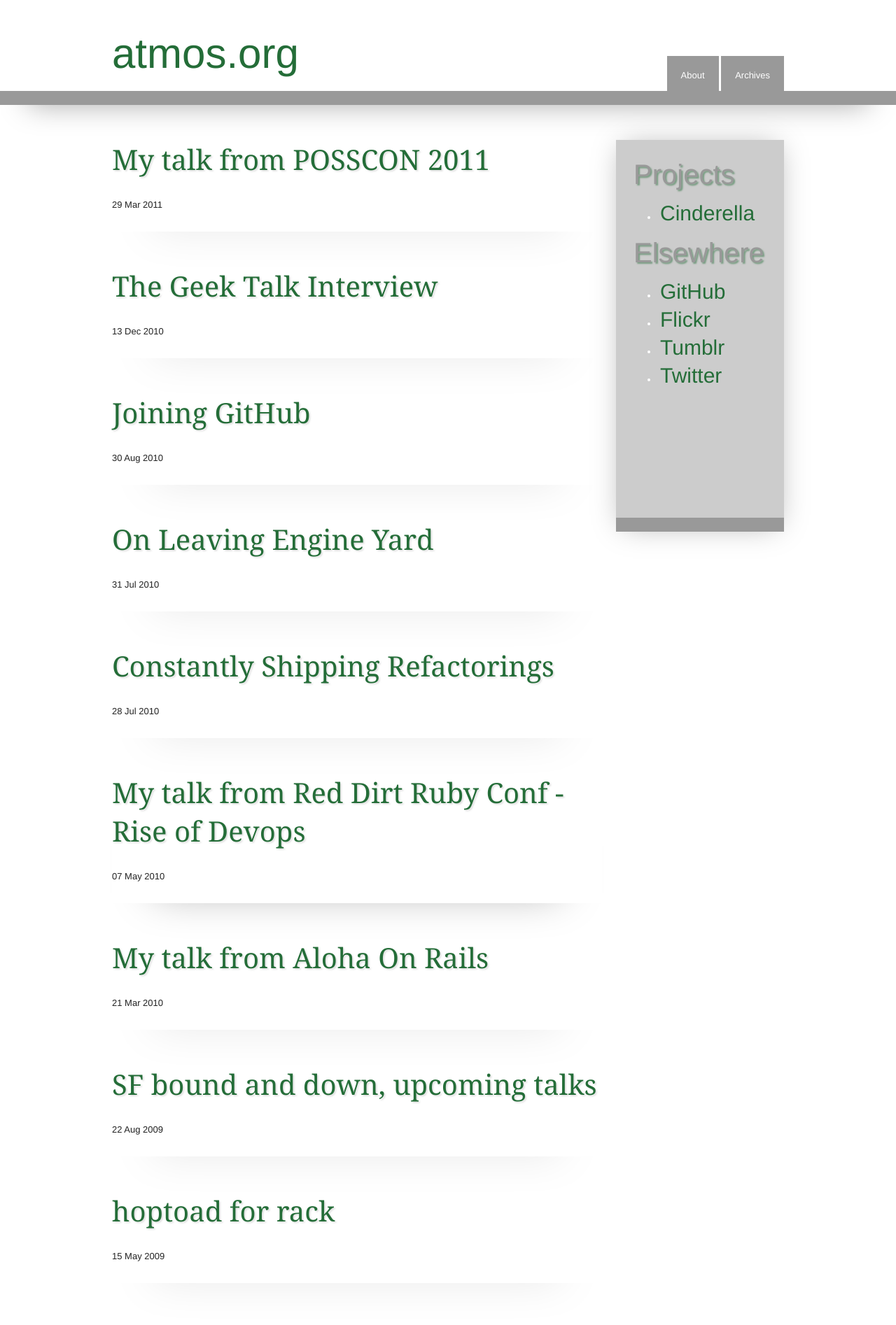
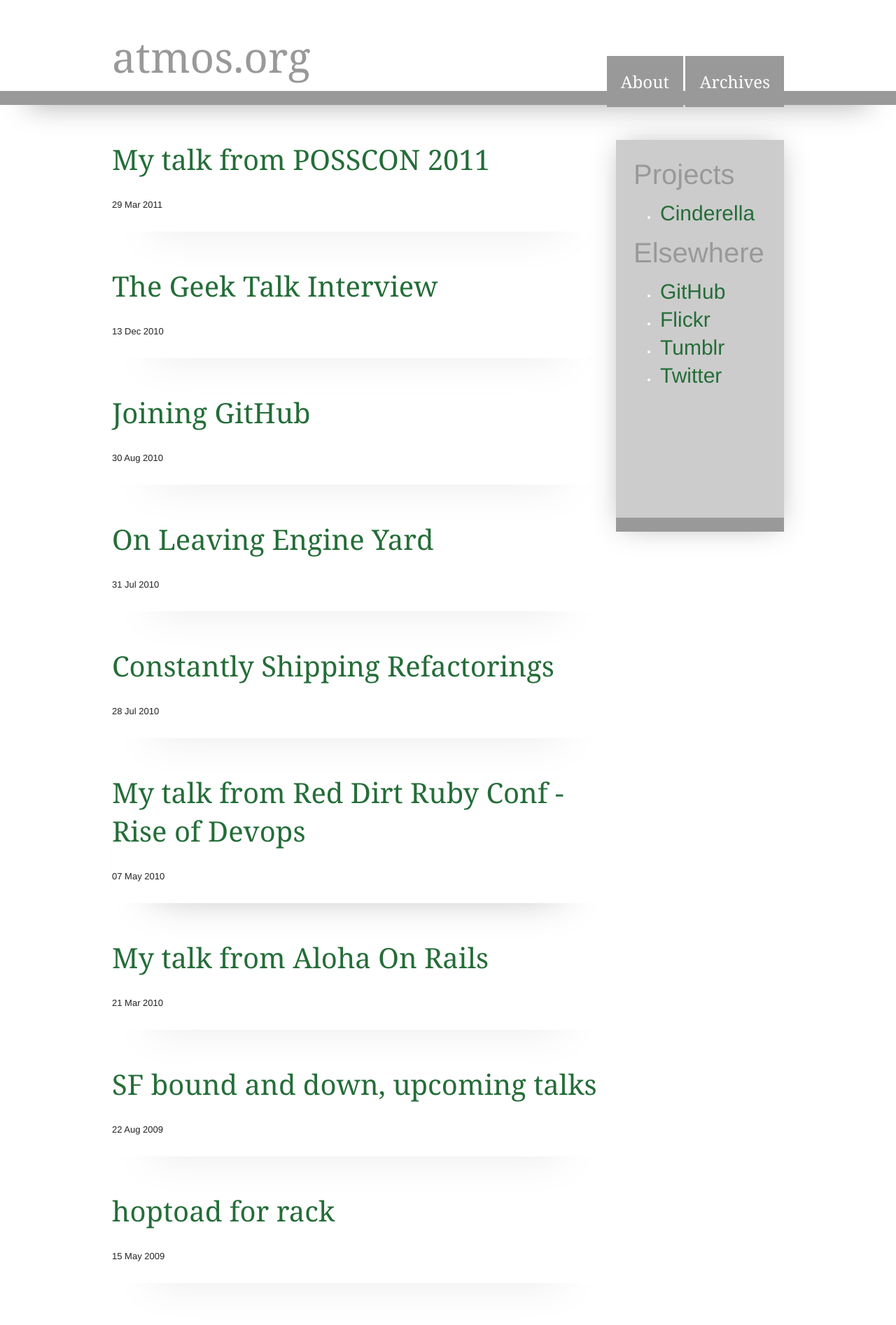
Before and after one commit to atmos/atmos.github.io, a Jekyll site: the page built from index.html, in a window 1280 px wide. Shown: the top 1894 px of the page at 70% size. Built offline with Jekyll 4.4.1, drawn with Linux system fonts in a browser that asks for light colours; nearby versions of some CDN libraries; Markdown is read by kramdown in place of the engine named in the settings; comment, search, counter and statistics services are not loaded.

Commit message:
minor tweaks to make this less gross

```diff
--- a/_config.yml
+++ b/_config.yml
@@ -1,12 +1,9 @@
 destination: ./_site
-auto:        false
+auto:        true
 lsi:         false
 server_port: 4000
 pygments:    true
-markdown:    maruku
+markdown:    rdiscount
 permalink:   date
-maruku:
-  use_tex:    false
-  use_divs:   false
-  png_dir:    images/latex
-  png_url:    /images/latex
+rdiscount:
+  extensions: [smart]
--- a/css/style.css
+++ b/css/style.css
@@ -237,9 +237,9 @@
 #title, h2, h3{font-weight:normal;}
 
 #title{
-	font-size: 60px;
 	color:999;
 	float:left;
+  font:60px Constantia, 'Hoefler Text',  "Adobe Caslon Pro", Baskerville, Georgia, Times, serif; color: #999;
 }
 
 header nav{
@@ -249,6 +249,7 @@
 
 header nav ul li{
 	display:inline;
+  font:24px Constantia, 'Hoefler Text',  "Adobe Caslon Pro", Baskerville, Georgia, Times, serif; color: #999;
 }
 
 nav a {
@@ -275,7 +276,6 @@
 aside h2 {
   margin: 5px;
   color: #999;
-  text-shadow: 2px 2px 2px rgba(36, 109, 56, 0.5);
 }
 
 aside h3 {
@@ -283,7 +283,7 @@
 }
 
 #main p {
-  font:22px/34px Constantia, 'Hoefler Text',  "Adobe Caslon Pro", Baskerville, Georgia, Times, serif; color: #999; text-shadow: 2px 2px 2px rgba(200, 200, 200, 0.5);
+  font:22px/34px Constantia, 'Hoefler Text',  "Adobe Caslon Pro", Baskerville, Georgia, Times, serif; color: #999;
 	width:620px;
 }
 
@@ -297,20 +297,21 @@
 }
 
 article h1 {
-  font:48px Constantia, 'Hoefler Text',  "Adobe Caslon Pro", Baskerville, Georgia, Times, serif; color: #999; text-shadow: 2px 2px 2px rgba(200, 200, 200, 0.5);
+  font:48px Constantia, 'Hoefler Text',  "Adobe Caslon Pro", Baskerville, Georgia, Times, serif; color: #999;
 }
 
 article h2 {
-  font:40px Constantia, 'Hoefler Text',  "Adobe Caslon Pro", Baskerville, Georgia, Times, serif; color: #999; text-shadow: 2px 2px 2px rgba(200, 200, 200, 0.5);
+  font:40px Constantia, 'Hoefler Text',  "Adobe Caslon Pro", Baskerville, Georgia, Times, serif; color: #999;
 }
 
 article h3 {
-  font:32px Constantia, 'Hoefler Text',  "Adobe Caslon Pro", Baskerville, Georgia, Times, serif; color: #999; text-shadow: 2px 2px 2px rgba(200, 200, 200, 0.5);
+  font:32px Constantia, 'Hoefler Text',  "Adobe Caslon Pro", Baskerville, Georgia, Times, serif; color: #999;
 }
 
 #footer-container{
 	height:60px;
-	background-color: rgb(153, 153, 153, 0.5);
+  background-image: url("/images/xv.png);
+  background-repeat: repeat;
 	border-top:20px solid rgb(153, 153, 153);
 	margin-top:50px;
 	-webkit-box-shadow:0 -40px 40px -40px #AAA;
```
Also changed, not shown: images/xv.png (added).
